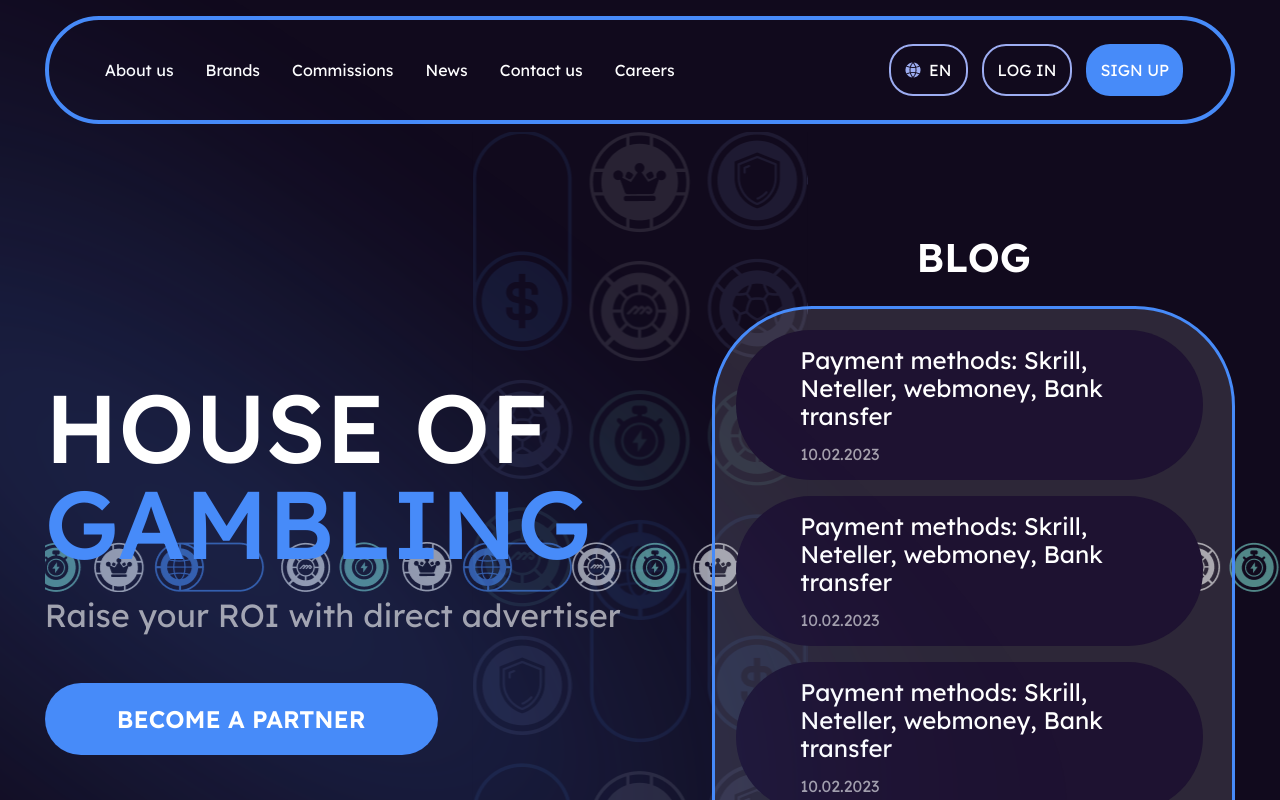
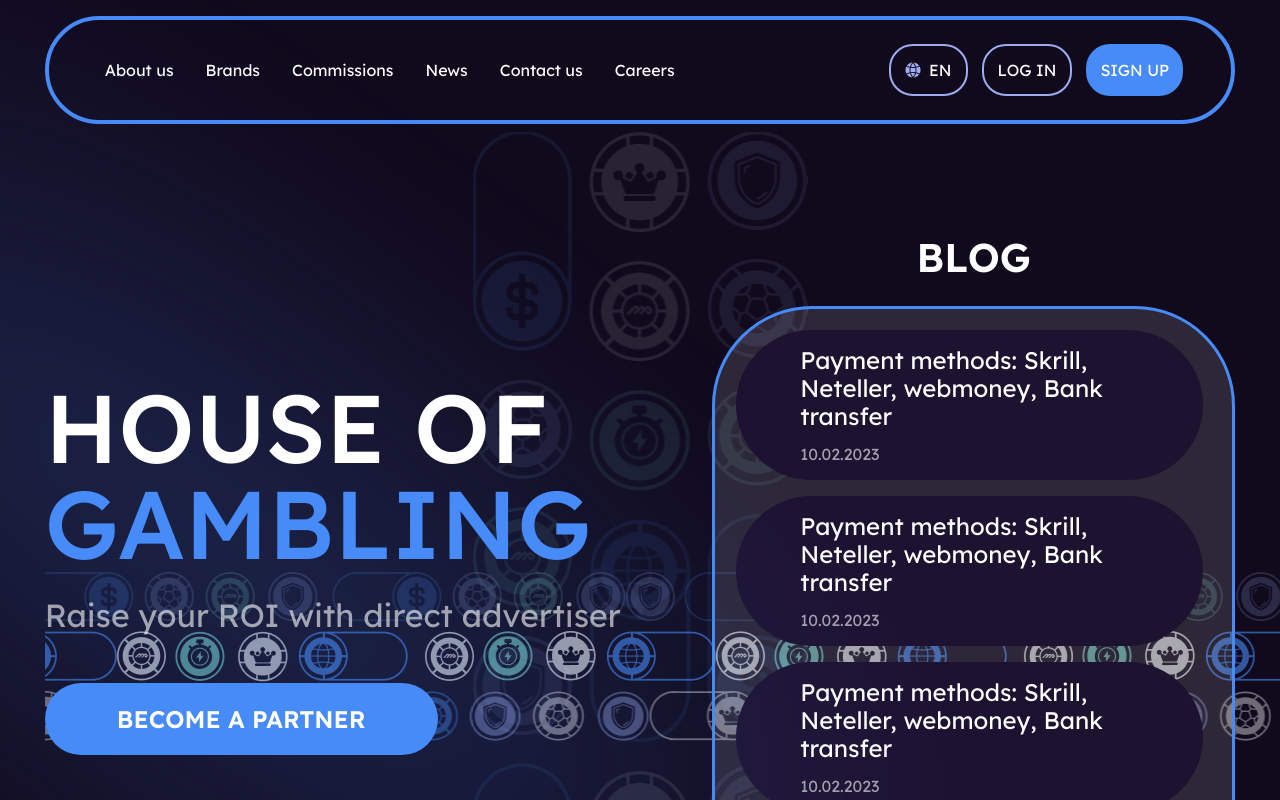
Before and after one commit to shish-ko/secret_service, a React (Vite) app: page / in a window 1280 px wide. Shown: the top 800 px of the page. Built offline with nearby package versions, Linux system fonts and the light colour scheme.

Commit message:
fix: horizontal chipScroller

```diff
--- a/src/components/WelcomePage/WelcomeAnimationHoriz.tsx
+++ b/src/components/WelcomePage/WelcomeAnimationHoriz.tsx
@@ -1,5 +1,7 @@
 import React from "react";
-import horiz_1 from '../../assets/images/animation_chips/Line_Vertical_2.png';
+import horiz_1 from '../../assets/images/animation_chips/Line_Vertical_1.png';
+import horiz_2 from '../../assets/images/animation_chips/Line_Vertical_2.png';
+import horiz_3 from '../../assets/images/animation_chips/Line_Vertical_3.png';
 
 export const WelcomeAnimationHoriz: React.FC = () => {
   return (
@@ -10,6 +12,18 @@ export const WelcomeAnimationHoriz: React.FC = () => {
         <img src={horiz_1}></img>
         <img src={horiz_1}></img>
       </div>
+      <div className="chipScrollHorizontal__line chipScrollHorizontal__line_right">
+        <img src={horiz_2}></img>
+        <img src={horiz_2}></img>
+        <img src={horiz_2}></img>
+        <img src={horiz_2}></img>
+      </div>
+      <div className="chipScrollHorizontal__line chipScrollHorizontal__line_left">
+        <img src={horiz_3}></img>
+        <img src={horiz_3}></img>
+        <img src={horiz_3}></img>
+        <img src={horiz_3}></img>
+      </div>
     </div>
   )
 }
--- a/src/components/WelcomePage/welcomePage.module.scss
+++ b/src/components/WelcomePage/welcomePage.module.scss
@@ -104,19 +104,33 @@
 
 .chipScrollHorizontal {
   position: absolute;
-  height: 50px;
+  height: 170px;
   width: 100vw;
-  left: 0;
+  top: 440px;
   overflow: hidden;
   display: flex;
+  flex-direction: column;
+  gap: 9px;
 
+  // ::before {
+  //   display: block;
+  //   content: '';
+  //   width: 100%;
+  //   position: absolute;
+  //   height: 100%;
+  //   height: 100%;
+  //   background: linear-gradient(180deg, rgba(17, 10, 29, 1) 0%, rgba(17, 10, 29, 0.52) 12%, rgba(0, 0, 0, 0) 18%, rgba(0, 0, 0, 0) 83%, rgba(17, 10, 29, 0.52) 88%, rgba(17, 10, 29, 1) 100%), linear-gradient(90deg, rgba(17, 10, 29, 0.72) 0%, rgba(0, 0, 0, 0) 50%, rgba(17, 10, 29, 0.72) 100%);
+  //   z-index: 1;
+  // }
   &__line {
-    position: absolute;
     display: flex;
     width: max-content;
   }
   &__line_left {
     animation: 5s linear movingLeft infinite;
+  }
+  &__line_right {
+    animation: 5s linear movingRight infinite;
   }
 }
 
@@ -126,6 +140,15 @@
   }
   100% {
     transform: translate(-25%);
+  }
+}
+
+@keyframes movingRight {
+  0% {
+    transform: translate(-25%)
+  }
+  100% {
+    transform: translate(0);
   }
 }
 
```
Also changed, not shown: src/assets/images/animation_chips/Line_Vertical_1.png, src/assets/images/animation_chips/Line_Vertical_3.png (renamed from src/assets/images/animation_chips/Line_Vertical_3-1.png).
